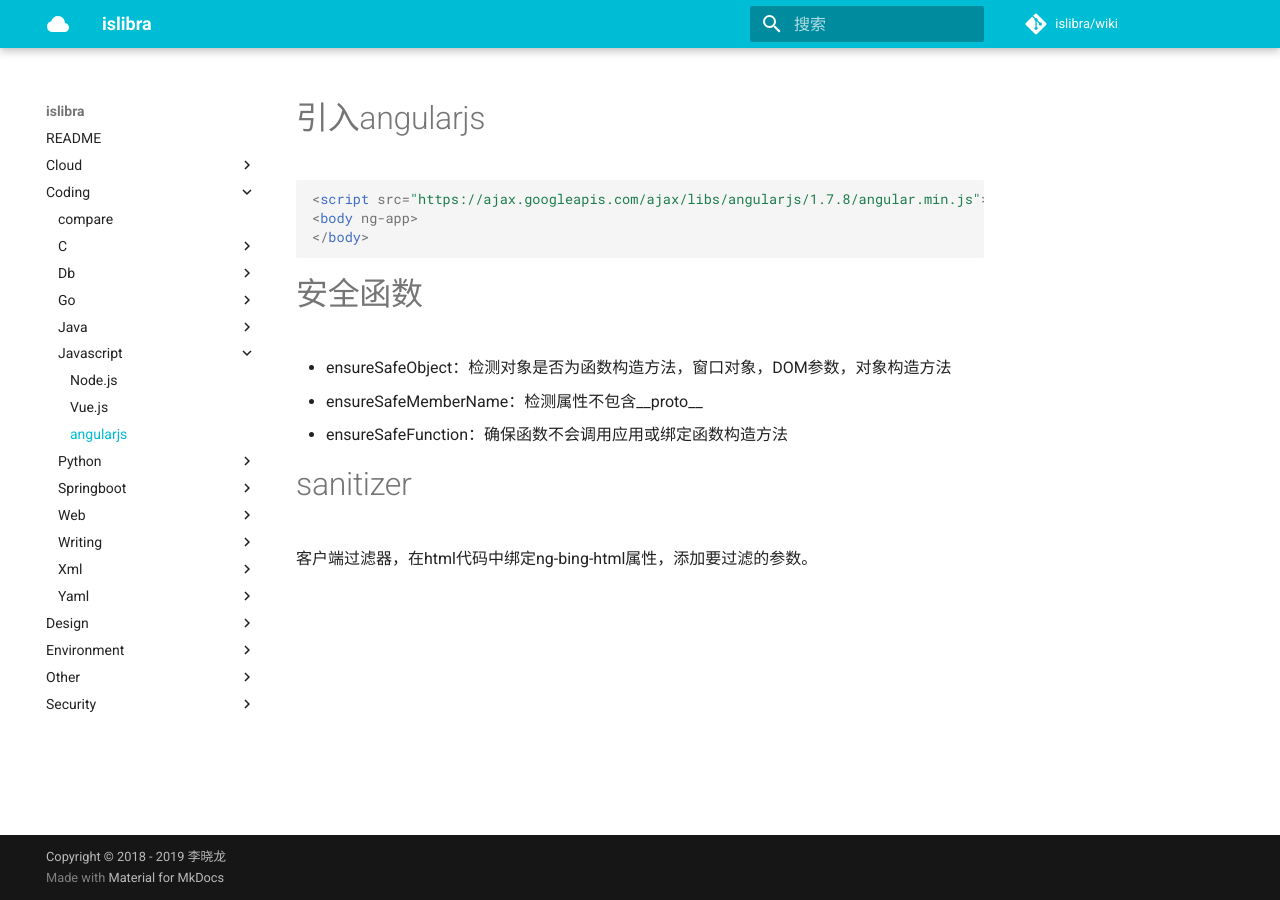
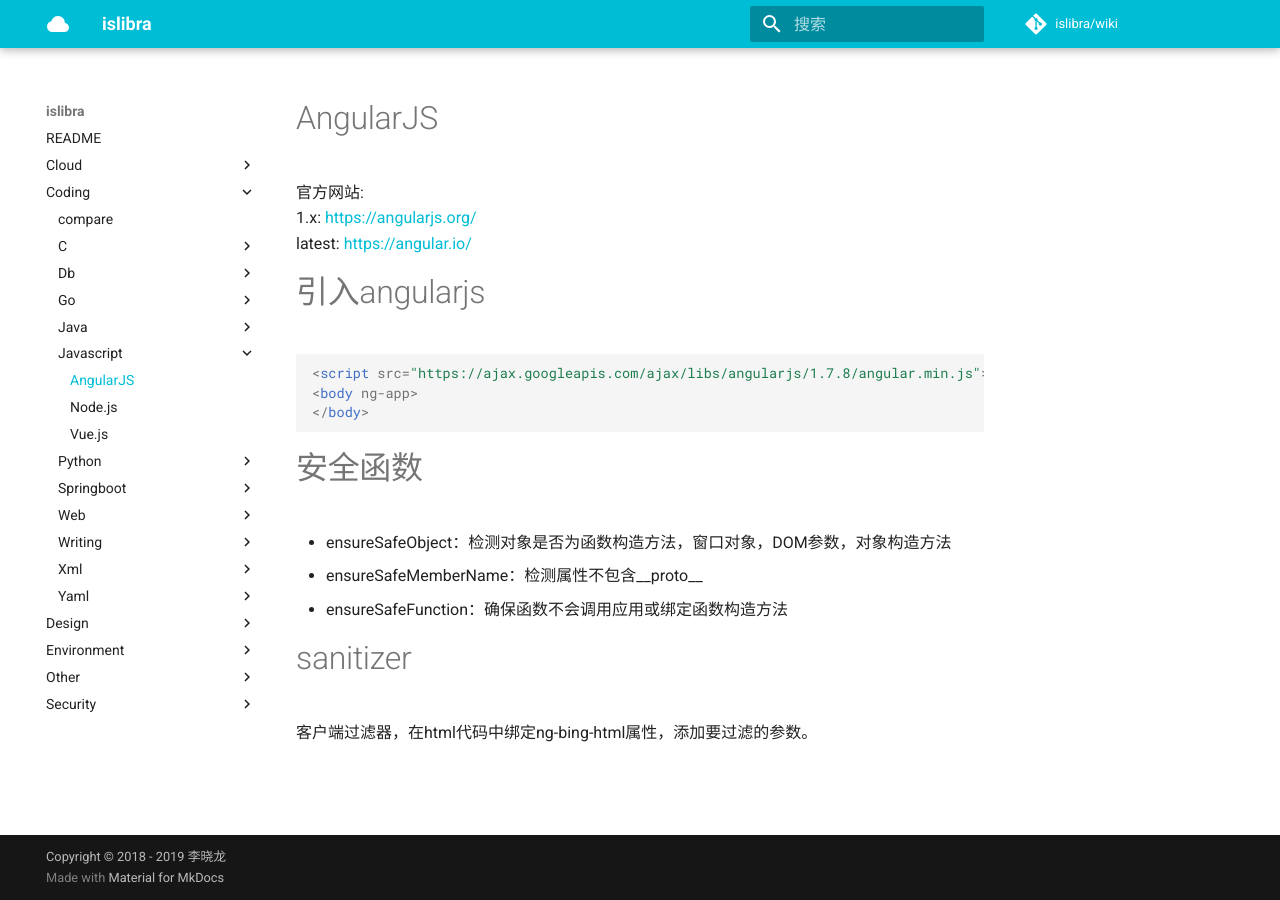
Before and after one commit to islibra/wiki, an MkDocs documentation site: the page built from docs/coding/javascript/AngularJS.md, in a window 1280 px wide. Built offline with MkDocs 1.6.1 and Material for MkDocs 9.7.7, drawn with Linux system fonts in a browser that asks for light colours; comment, search, counter and statistics services are not loaded.

Commit message:
Update and rename angularjs.md to AngularJS.md

```diff
--- a/docs/coding/javascript/angularjs.md
+++ b/docs/coding/javascript/AngularJS.md
@@ -1,6 +1,8 @@
----
-title: angularjs
----
+# AngularJS
+
+官方网站:
+1.x: <https://angularjs.org/>
+latest: <https://angular.io/>
 
 # 引入angularjs
 
```
